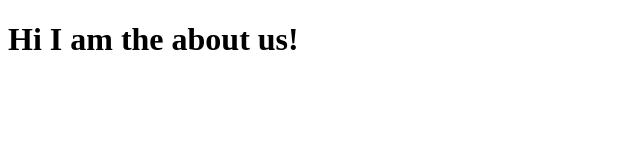
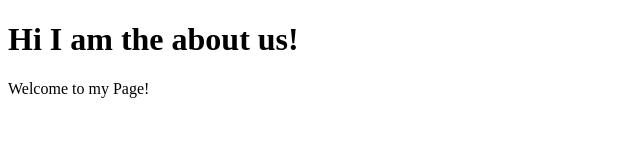
Before and after one commit to jpcanamaque29/kodego_html, a plain HTML site: page aboutus.html in a window 1280 px wide. Shown: the whole page, without its empty margins (0-640 px from the left). Drawn offline with Linux system fonts and the light colour scheme.

Commit message:
added welcome message

```diff
--- a/aboutus.html
+++ b/aboutus.html
@@ -8,5 +8,9 @@
 </head>
 <body>
     <h1>Hi I am the about us!</h1>
+
+    <div>
+        Welcome to my Page!
+    </div>
 </body>
 </html>
```
